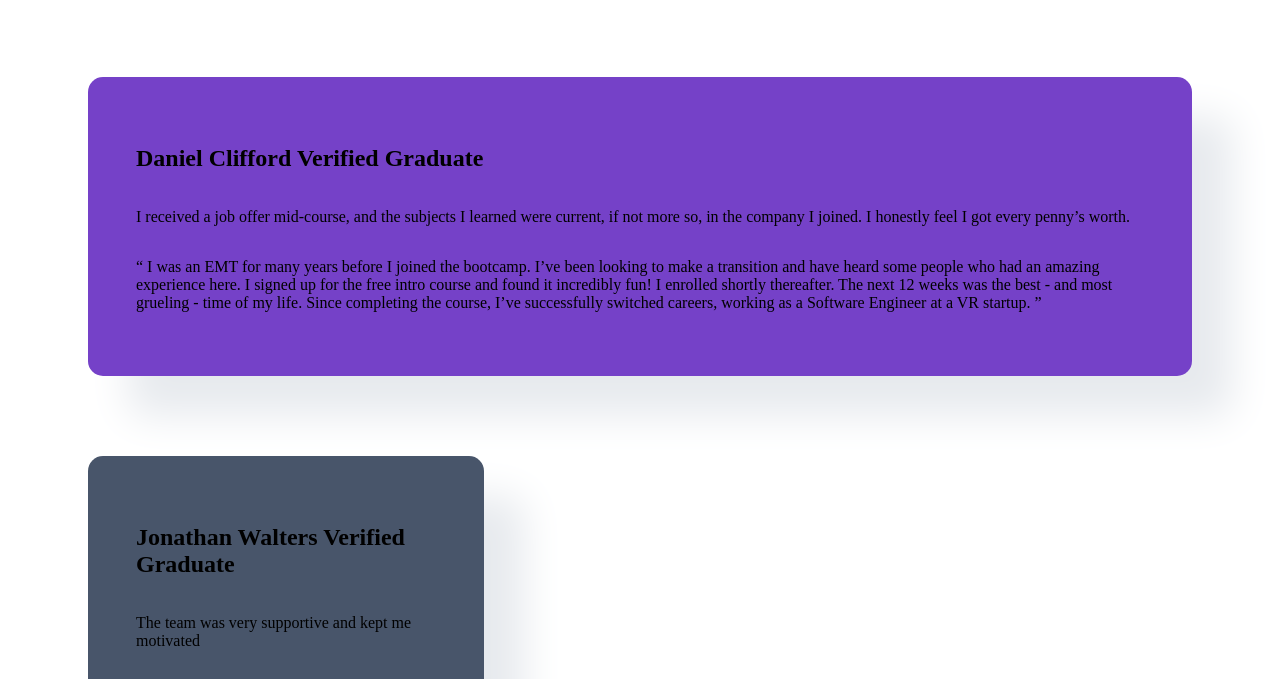
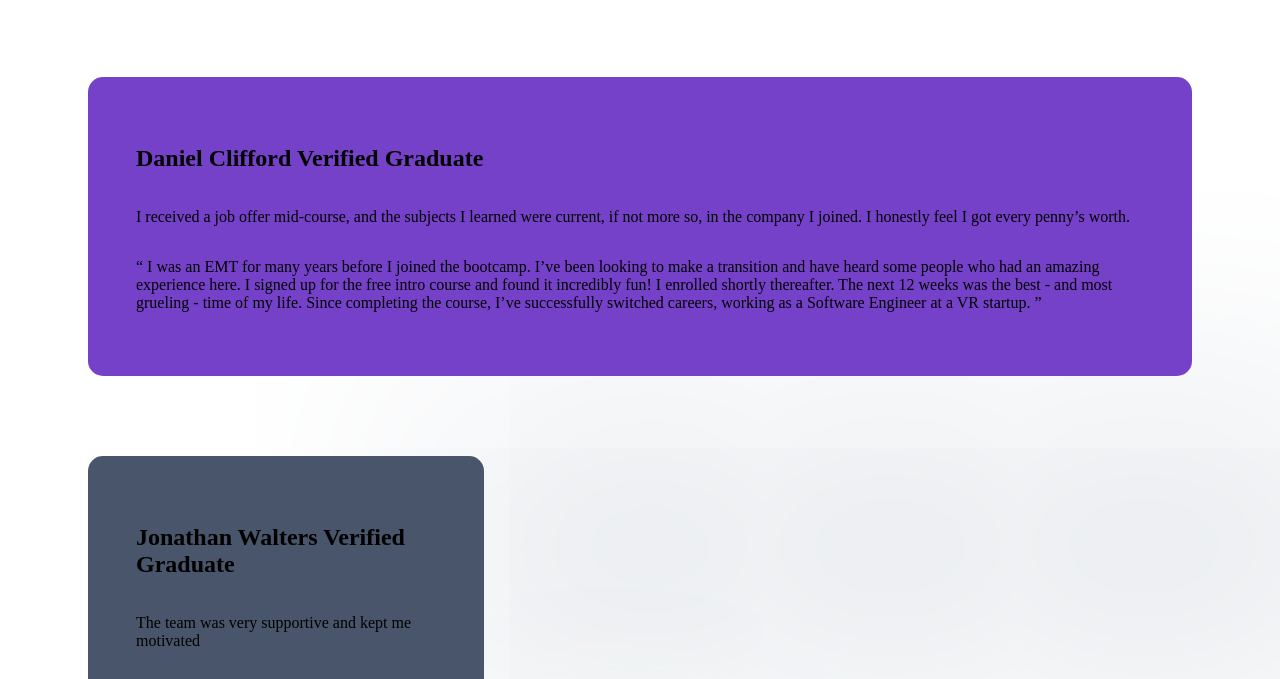
Before and after one commit to rausaf/Testimonials-grid-section-frontend-mentor, a plain HTML site: page index.html in a window 1280 px wide. Shown: the part 61-740 px from the top of the page. Drawn offline with Linux system fonts and the light colour scheme.

Commit message:
Update index.html

```diff
--- a/index.html
+++ b/index.html
@@ -25,7 +25,7 @@
       padding: 3rem 3rem 3rem 3rem;
       display: grid;
       border-radius: 15px;
-      box-shadow: 40px 40px 40px hsl(214, 17%, 92%);
+      box-shadow: 20rem 20rem 20rem hsl(214, 17%, 92%);
     }
 
     #purple {
```
